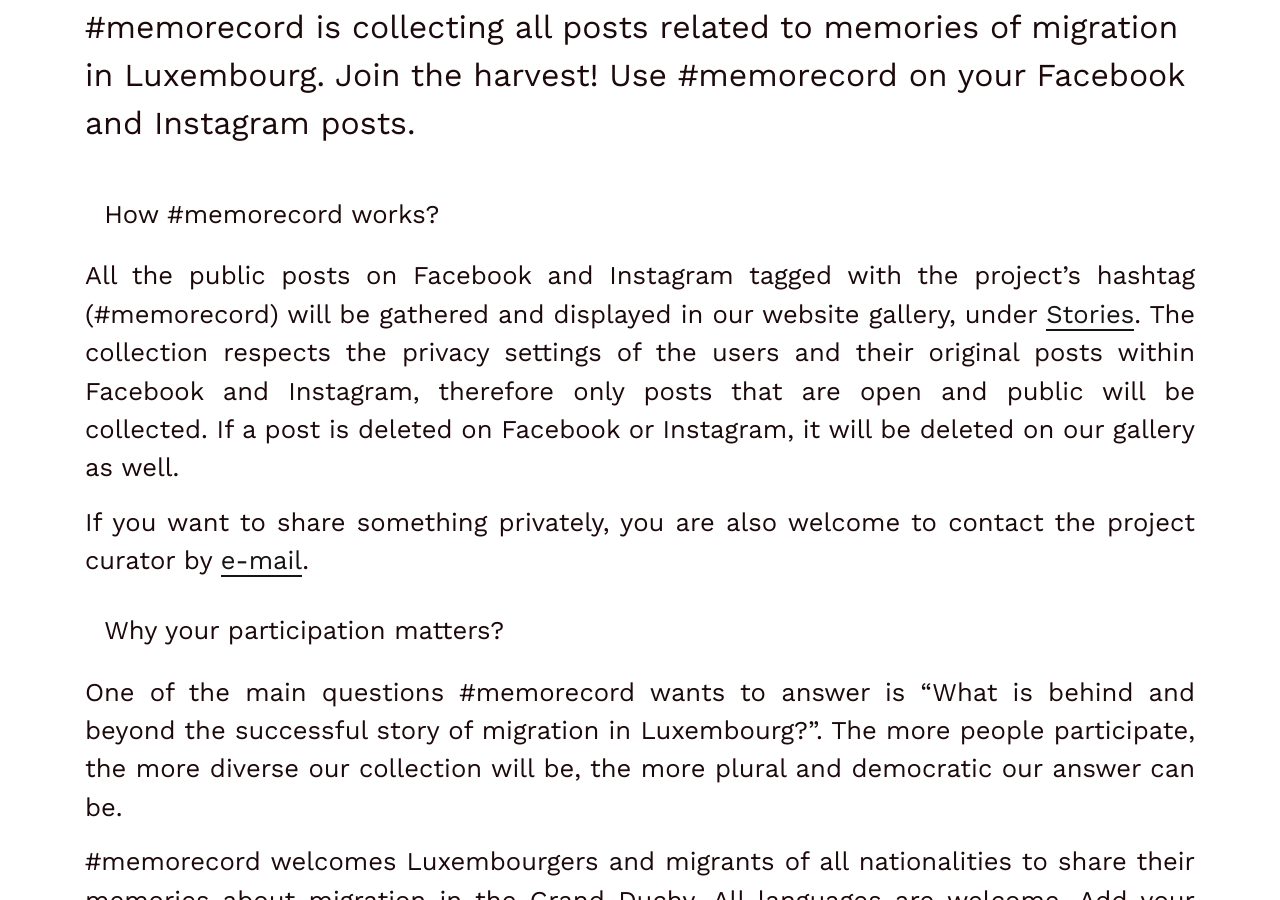
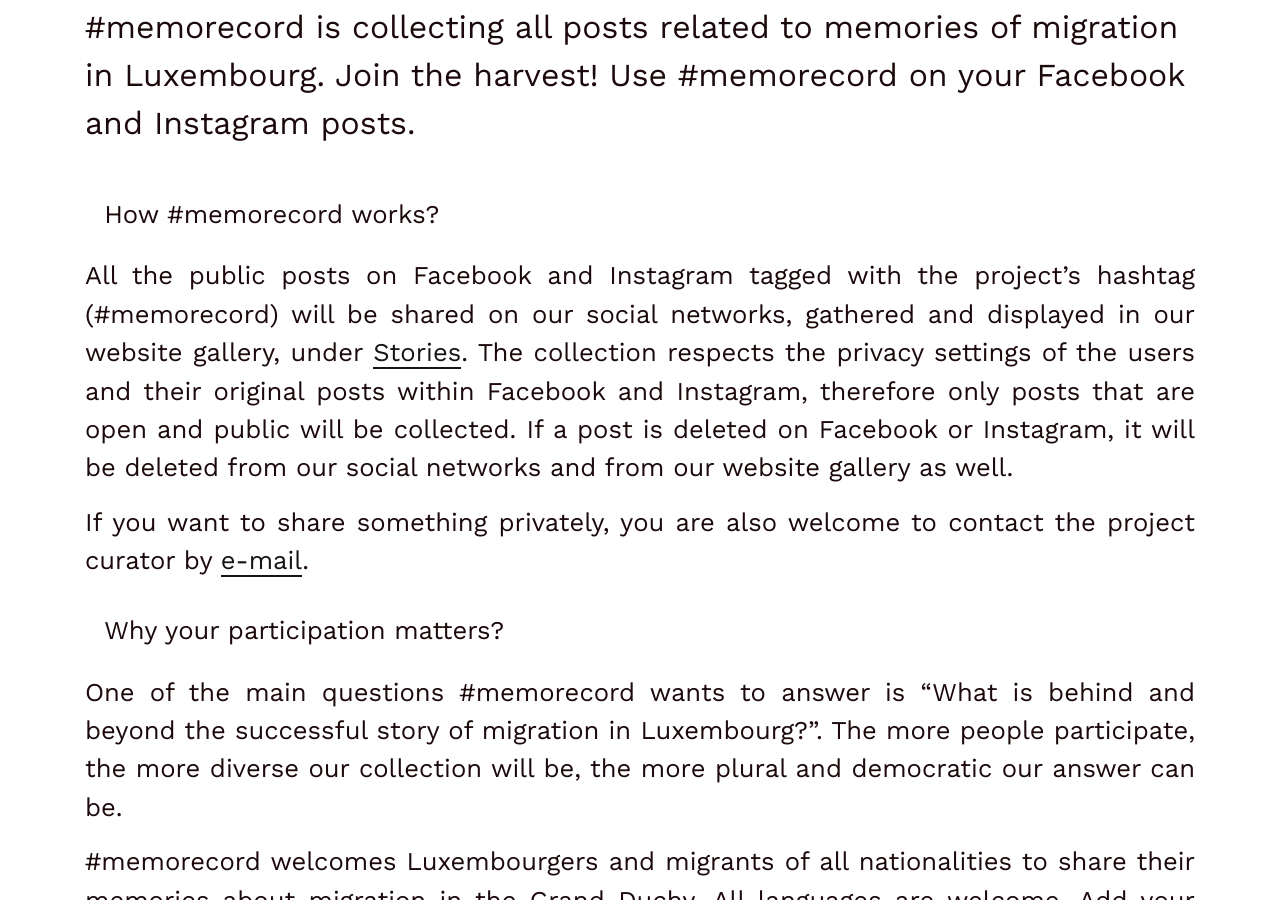
Before and after one commit to C2DH/memorecord, a Jekyll site: the page built from pages/take-part.md, in a window 1280 px wide and 900 px high, scrolled down 565 px. Built offline with Jekyll 4.4.1, drawn with Linux system fonts in a browser that asks for light colours.

Commit message:
Update take-part.md

```diff
--- a/pages/take-part.md
+++ b/pages/take-part.md
@@ -14,7 +14,7 @@ Community participation is the soul of this crowdsourcing experiment. By taking
 
 # How #memorecord works?
 
-All the public posts on Facebook and Instagram tagged with the project’s hashtag  (#memorecord) will be gathered and displayed in our website gallery, under [Stories](https://c2dh.github.io/memorecord/stories/). The collection respects the privacy settings of the users and their original posts within Facebook and Instagram, therefore only posts that are open and public will be collected. If a post is deleted on Facebook or Instagram, it will be deleted on our gallery as well.
+All the public posts on Facebook and Instagram tagged with the project’s hashtag  (#memorecord) will be shared on our social networks, gathered and displayed in our website gallery, under [Stories](https://c2dh.github.io/memorecord/stories/). The collection respects the privacy settings of the users and their original posts within Facebook and Instagram, therefore only posts that are open and public will be collected. If a post is deleted on Facebook or Instagram, it will be deleted from our social networks and from our website gallery as well.
 
 If you want to share something privately, you are also welcome to contact the project curator by [e-mail](mailto:anita.lucchesi@uni.lu).
 
```
